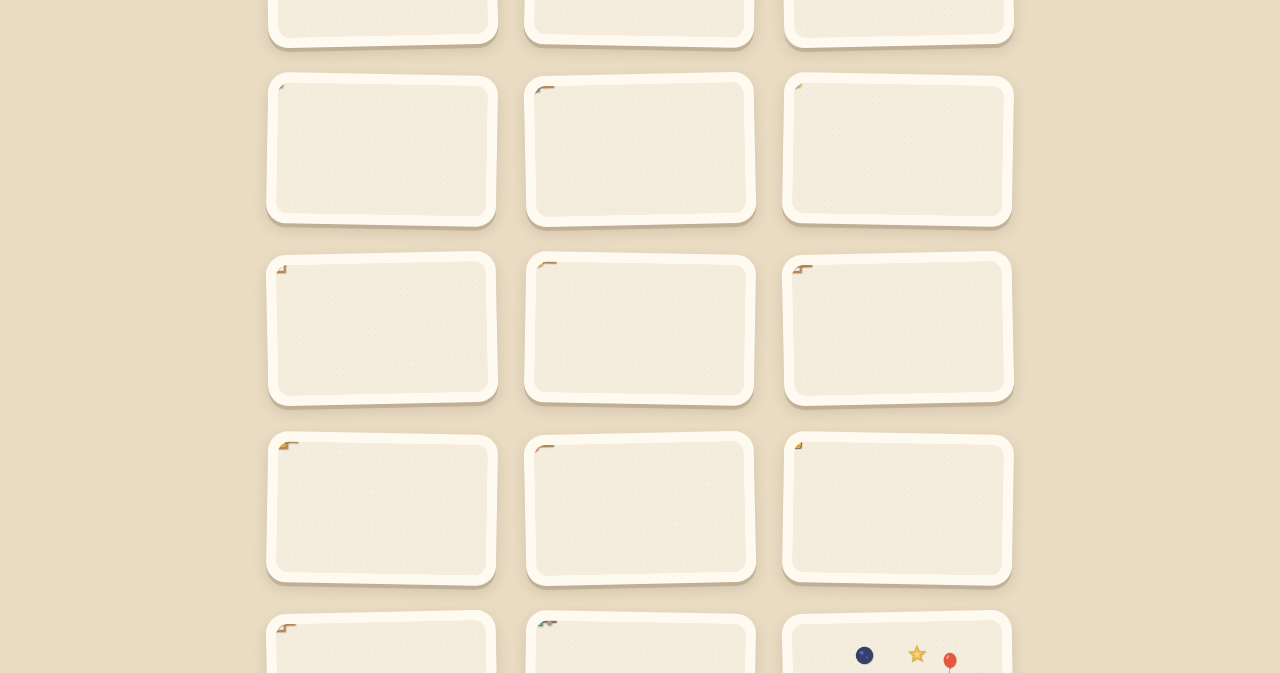
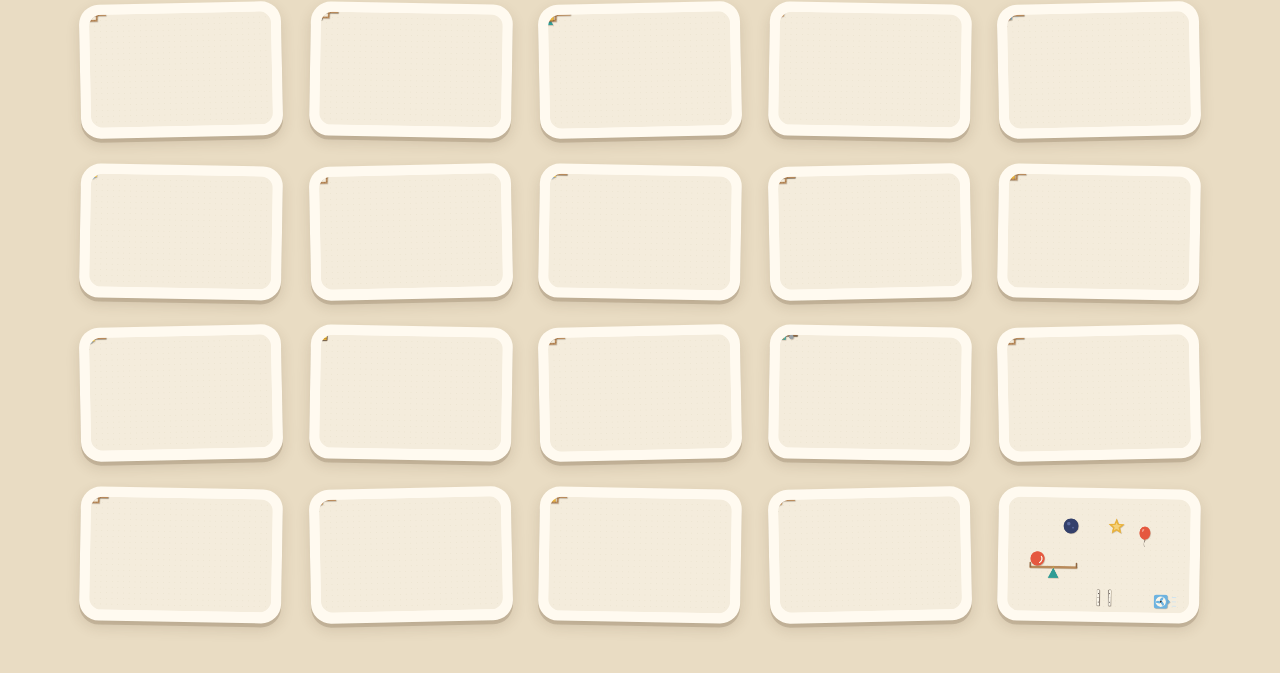
Before and after one commit to Bahafin/tinker-table, a website built with Vite: page index.html in a window 1280 px wide. Shown: the part 127-800 px from the top of the page. Built offline with nearby package versions, Linux system fonts and the light colour scheme; what planck would draw is missing.

Commit message:
Scrolling level map, a reason to pop, and five harder levels
- The level map scrolls and fits more columns, so every level is
  reachable on iPad landscape and laptops.
- Level 11: the pop now wakes the sleeping hamster, who rolls to the
  cheese (the playtester asked "why pop it?"). Pops wake any hamster.
- Levels 15-19: bank shot, pusher, safe balloon, belt and boing, big
  machine. Most need two or three parts; a new test checks that removing
  any part of a solution makes the level fail.

Co-Authored-By: Claude Opus 5.5 <noreply@anthropic.com>

```diff
--- a/src/levels/11-pop.json
+++ b/src/levels/11-pop.json
@@ -1,9 +1,10 @@
 {
   "id": "11-pop",
-  "voice": "Where will the balloon float? Put the pin in its way, and pop!",
+  "voice": "Shh, the hamster is fast asleep. A loud pop will wake him up! Put the pin where the balloon floats.",
   "goal": {
-    "type": "pop",
-    "object": "balloon1"
+    "type": "reach",
+    "object": "hamster1",
+    "target": "cheese1"
   },
   "fixed": [
     {
@@ -23,6 +24,18 @@
       "x": 5.5,
       "y": 3.5,
       "rot": -15
+    },
+    {
+      "part": "hamster",
+      "id": "hamster1",
+      "x": 9.5,
+      "y": 9.5
+    },
+    {
+      "part": "cheese",
+      "id": "cheese1",
+      "x": 15,
+      "y": 9.4
     }
   ],
   "tray": [
--- /dev/null
+++ b/src/levels/15-bank-shot.json
@@ -0,0 +1,49 @@
+{
+  "id": "15-bank-shot",
+  "voice": "The ball flies too far! Stand the spring up like a wall, so the ball bounces back into the basket.",
+  "goal": {
+    "type": "reach",
+    "object": "ball1",
+    "target": "basket1"
+  },
+  "fixed": [
+    {
+      "part": "ball",
+      "id": "ball1",
+      "x": 1,
+      "y": 1.5
+    },
+    {
+      "part": "ramp",
+      "x": 2,
+      "y": 2.5,
+      "rot": 15
+    },
+    {
+      "part": "ramp",
+      "x": 5.5,
+      "y": 4,
+      "rot": 15
+    },
+    {
+      "part": "basket",
+      "id": "basket1",
+      "x": 5.5,
+      "y": 9.4
+    }
+  ],
+  "tray": [
+    {
+      "part": "spring",
+      "count": 1
+    }
+  ],
+  "solution": [
+    {
+      "part": "spring",
+      "x": 9,
+      "y": 5,
+      "rot": 90
+    }
+  ]
+}
--- /dev/null
+++ b/src/levels/16-pusher.json
@@ -0,0 +1,55 @@
+{
+  "id": "16-pusher",
+  "voice": "The ball needs a push. Put the hamster where the other ball lands, and point him the right way!",
+  "goal": {
+    "type": "reach",
+    "object": "ball1",
+    "target": "basket1"
+  },
+  "fixed": [
+    {
+      "part": "ball",
+      "id": "ball2",
+      "x": 7,
+      "y": 1
+    },
+    {
+      "part": "ramp",
+      "x": 8,
+      "y": 5,
+      "rot": 0
+    },
+    {
+      "part": "ramp",
+      "x": 9.5,
+      "y": 3.25,
+      "rot": 0
+    },
+    {
+      "part": "ball",
+      "id": "ball1",
+      "x": 9.2,
+      "y": 4.5
+    },
+    {
+      "part": "basket",
+      "id": "basket1",
+      "x": 11,
+      "y": 9.4
+    }
+  ],
+  "tray": [
+    {
+      "part": "hamster",
+      "count": 1
+    }
+  ],
+  "solution": [
+    {
+      "part": "hamster",
+      "x": 7,
+      "y": 4,
+      "rot": 0
+    }
+  ]
+}
--- /dev/null
+++ b/src/levels/17-safe-balloon.json
@@ -0,0 +1,85 @@
+{
+  "id": "17-safe-balloon",
+  "voice": "Watch out for the pins! Make a path with the ramps, so the balloon floats safely to the star.",
+  "goal": {
+    "type": "reach",
+    "object": "balloon1",
+    "target": "star1"
+  },
+  "fixed": [
+    {
+      "part": "balloon",
+      "id": "balloon1",
+      "x": 3,
+      "y": 9.5
+    },
+    {
+      "part": "ramp",
+      "x": 4,
+      "y": 6,
+      "rot": -15
+    },
+    {
+      "part": "pin",
+      "x": 5,
+      "y": 0.5,
+      "rot": 180
+    },
+    {
+      "part": "pin",
+      "x": 6,
+      "y": 0.5,
+      "rot": 180
+    },
+    {
+      "part": "pin",
+      "x": 7,
+      "y": 0.5,
+      "rot": 180
+    },
+    {
+      "part": "pin",
+      "x": 8,
+      "y": 0.5,
+      "rot": 180
+    },
+    {
+      "part": "pin",
+      "x": 9,
+      "y": 0.5,
+      "rot": 180
+    },
+    {
+      "part": "pin",
+      "x": 10,
+      "y": 0.5,
+      "rot": 180
+    },
+    {
+      "part": "star",
+      "id": "star1",
+      "x": 12,
+      "y": 1
+    }
+  ],
+  "tray": [
+    {
+      "part": "ramp",
+      "count": 2
+    }
+  ],
+  "solution": [
+    {
+      "part": "ramp",
+      "x": 7,
+      "y": 4,
+      "rot": -15
+    },
+    {
+      "part": "ramp",
+      "x": 10,
+      "y": 2.5,
+      "rot": -15
+    }
+  ]
+}
--- /dev/null
+++ b/src/levels/18-belt-boing.json
@@ -0,0 +1,58 @@
+{
+  "id": "18-belt-boing",
+  "voice": "Use the belt to carry the ball, then the spring to bounce it up into the basket!",
+  "goal": {
+    "type": "reach",
+    "object": "ball1",
+    "target": "basket1"
+  },
+  "fixed": [
+    {
+      "part": "ball",
+      "id": "ball1",
+      "x": 2,
+      "y": 4.5
+    },
+    {
+      "part": "ramp",
+      "x": 2,
+      "y": 6,
+      "rot": 0
+    },
+    {
+      "part": "block",
+      "x": 9.5,
+      "y": 9.5
+    },
+    {
+      "part": "basket",
+      "id": "basket1",
+      "x": 9.5,
+      "y": 8.4
+    }
+  ],
+  "tray": [
+    {
+      "part": "conveyor",
+      "count": 1
+    },
+    {
+      "part": "spring",
+      "count": 1
+    }
+  ],
+  "solution": [
+    {
+      "part": "conveyor",
+      "x": 3,
+      "y": 5.5,
+      "rot": 0
+    },
+    {
+      "part": "spring",
+      "x": 5,
+      "y": 8,
+      "rot": 15
+    }
+  ]
+}
--- /dev/null
+++ b/src/levels/19-big-machine.json
@@ -0,0 +1,87 @@
+{
+  "id": "19-big-machine",
+  "voice": "A big machine! Use the belt, the fan and the ramp to get the balloon all the way to the star.",
+  "goal": {
+    "type": "reach",
+    "object": "balloon1",
+    "target": "star1"
+  },
+  "fixed": [
+    {
+      "part": "ball",
+      "id": "ball1",
+      "x": 2,
+      "y": 1
+    },
+    {
+      "part": "ramp",
+      "x": 7.5,
+      "y": 5.5,
+      "rot": 0
+    },
+    {
+      "part": "balloon",
+      "id": "balloon1",
+      "x": 7.5,
+      "y": 6.2
+    },
+    {
+      "part": "pin",
+      "x": 9.5,
+      "y": 0.5,
+      "rot": 180
+    },
+    {
+      "part": "pin",
+      "x": 10.5,
+      "y": 0.5,
+      "rot": 180
+    },
+    {
+      "part": "pin",
+      "x": 11.5,
+      "y": 0.5,
+      "rot": 180
+    },
+    {
+      "part": "star",
+      "id": "star1",
+      "x": 13,
+      "y": 1
+    }
+  ],
+  "tray": [
+    {
+      "part": "conveyor",
+      "count": 1
+    },
+    {
+      "part": "fan",
+      "count": 1
+    },
+    {
+      "part": "ramp",
+      "count": 1
+    }
+  ],
+  "solution": [
+    {
+      "part": "conveyor",
+      "x": 2.5,
+      "y": 3,
+      "rot": 0
+    },
+    {
+      "part": "fan",
+      "x": 5,
+      "y": 6,
+      "rot": 0
+    },
+    {
+      "part": "ramp",
+      "x": 11,
+      "y": 4,
+      "rot": -30
+    }
+  ]
+}
--- a/src/levels/index.ts
+++ b/src/levels/index.ts
@@ -13,9 +13,14 @@ import l11 from './11-pop.json';
 import l12 from './12-uphill.json';
 import l13 from './13-wind.json';
 import l14 from './14-lift.json';
+import l15 from './15-bank-shot.json';
+import l16 from './16-pusher.json';
+import l17 from './17-safe-balloon.json';
+import l18 from './18-belt-boing.json';
+import l19 from './19-big-machine.json';
 import { TOY_PARTS } from '../sim/parts';
 
-export const LEVELS = [l1, l2, l3, l4, l5, l6, l7, l8, l9, l10, l11, l12, l13, l14] as Level[];
+export const LEVELS = [l1, l2, l3, l4, l5, l6, l7, l8, l9, l10, l11, l12, l13, l14, l15, l16, l17, l18, l19] as Level[];
 
 export const TOY_BOX: Level = {
   id: 'toybox',
--- a/src/main.ts
+++ b/src/main.ts
@@ -193,7 +193,7 @@ function drawGoalPic(level: Level) {
   ctx.strokeStyle = PAPER.ink; ctx.lineWidth = 4; ctx.lineCap = 'round'; ctx.lineJoin = 'round';
   ctx.beginPath(); ctx.moveTo(w * 0.36, h / 2); ctx.lineTo(w * 0.6, h / 2);
   ctx.moveTo(w * 0.53, h / 2 - 9); ctx.lineTo(w * 0.61, h / 2); ctx.lineTo(w * 0.53, h / 2 + 9); ctx.stroke();
-  drawIcon(ctx, level.goal.target ? kindOf(level.goal.target) : 'pin', w * 0.8, h / 2, h * 0.9);
+  drawIcon(ctx, kindOf(level.goal.target), w * 0.8, h / 2, h * 0.9);
 }
 
 function syncButtons() {
--- a/src/parents/content.ts
+++ b/src/parents/content.ts
@@ -119,11 +119,11 @@ export const TALK: Record<string, TalkCard> = {
     tryAtHome: 'Drop different balls on the floor: a bouncy ball, a tennis ball, a ball of socks. Which bounces highest? Try dropping them on a cushion too.',
   },
   '11-pop': {
-    idea: 'To meet something, you need to guess where it\'s going. The balloon slides along the slopes and floats up, and the pin has to be in its way.',
-    before: ['Where will the balloon go first? And then?', 'Can you trace its path with your finger before we press Go?'],
-    after: ['Did the balloon go where you guessed?', 'Is there another place the pin could go?'],
-    words: ['float', 'path', 'sharp', 'pop', 'in the way'],
-    tryAtHome: 'Roll a ball slowly across the floor and ask your child to put a cup where it will stop or pass. Guessing where things will go is the game.',
+    idea: 'A loud noise can start things too: the bang of the pop wakes the hamster. To pop the balloon, you have to guess where it will float and put the pin in its way.',
+    before: ['How could we wake the hamster without touching him?', 'Where will the balloon go first? And then? Trace it with your finger.'],
+    after: ['What woke the hamster up?', 'Is there another place the pin could go?'],
+    words: ['float', 'path', 'sharp', 'pop', 'loud', 'wake'],
+    tryAtHome: 'Roll a ball slowly across the floor and ask your child to put a cup where it will pass. Guessing where things will go is the game.',
   },
   '12-uphill': {
     idea: 'Ramps help things go down, but a gentle ramp also helps something go up. The hamster can\'t climb a wall, but he can climb a slope.',
@@ -146,6 +146,41 @@ export const TALK: Record<string, TalkCard> = {
     words: ['pulley', 'rope', 'heavy', 'down', 'up', 'lift', 'stop'],
     tryAtHome: 'Hang a string over a door handle or a chair back with a small bag on each end. Put a toy in one bag and watch the other bag rise.',
   },
+  '15-bank-shot': {
+    idea: 'A ball that hits a wall bounces back the other way. A springy wall sends it back with plenty of speed, like a ball off a cushion in snooker.',
+    before: ['Where does the ball go if nothing stops it?', 'How could we make it come back towards the basket?'],
+    after: ['Which way did the ball go after it hit the spring?', 'What happened when the spring was tilted a bit?'],
+    words: ['bounce back', 'wall', 'angle', 'tilt', 'opposite way'],
+    tryAtHome: 'Roll a ball at a wall, straight on and then at a slant. Where does it come back to? Try to bounce it into a box.',
+  },
+  '16-pusher': {
+    idea: 'Something moving can push something else along. Here your child places the hamster and decides which way he faces, so he becomes the machine\'s motor.',
+    before: ['What will wake the hamster up?', 'Which way does he need to face to push the ball?'],
+    after: ['What did the hamster do to the ball?', 'What happened when he faced the other way?'],
+    words: ['push', 'motor', 'face', 'direction', 'off the edge'],
+    tryAtHome: 'Push a toy car into a lighter toy on a table. What happens to the lighter one? What if you push gently, or harder?',
+  },
+  '17-safe-balloon': {
+    idea: 'Sometimes the job is keeping something safe. One ramp is too short to get past the pins, so your child has to join two ramps into one path.',
+    before: ['What happens if the balloon floats straight up?', 'Where does the first ramp end? Where should the next one start?'],
+    after: ['Can you follow the balloon\'s path with your finger?', 'Why did we need two ramps, not one?'],
+    words: ['danger', 'safe', 'path', 'join', 'along', 'under'],
+    tryAtHome: 'Make a marble run from rolled-up card or toilet-roll tubes taped to a wall or a box. Joining the pieces so the marble doesn\'t fall out is the same puzzle.',
+  },
+  '18-belt-boing': {
+    idea: 'Two parts working as a team. The belt gets the ball moving, and the spring sends it up. Neither one can do the job alone.',
+    before: ['What does the belt do? What does the spring do?', 'Which one comes first?'],
+    after: ['What would happen with only the spring? Only the belt?', 'Where did the ball land on the spring?'],
+    words: ['team', 'first', 'then', 'carry', 'bounce', 'together'],
+    tryAtHome: 'Play "relay": your child rolls a ball to you and you throw it into a basket. Then swap jobs. Each of you does one part of the job.',
+  },
+  '19-big-machine': {
+    idea: 'The biggest machine so far, with three parts in a chain: belt, then fan, then ramp. Each step only works if the one before it does.',
+    before: ['Tell me the plan: what happens first, then next, then last?', 'Which part could we put in first?'],
+    after: ['Which step went wrong, and how did you fix it?', 'Tell me the whole story of the machine from the ball to the star.'],
+    words: ['machine', 'chain', 'step', 'plan', 'first', 'last'],
+    tryAtHome: 'Draw a crazy machine together on a big sheet of paper: a ball, a slide, a fan, a cat... Ask your child to tell you what each part does, in order.',
+  },
   toybox: {
     idea: 'Free play with every part and no goal. This is where children invent, test their own ideas and show you what they\'ve learned.',
     before: ['What would you like to make happen?', 'Can you build something that goes boing and then pop?'],
--- a/src/style.css
+++ b/src/style.css
@@ -35,7 +35,18 @@ html, body {
 .hidden { display: none !important; }
 
 /* ---------- map ---------- */
-#map { align-items: center; justify-content: center; gap: 3vh; padding-inline: 16px; }
+/* The map scrolls: there are more levels than fit on one screen. */
+#map {
+  align-items: center;
+  justify-content: flex-start;
+  gap: 3vh;
+  padding-inline: 16px;
+  padding-bottom: calc(env(safe-area-inset-bottom) + 40px);
+  overflow-y: auto;
+  -webkit-overflow-scrolling: touch;
+  touch-action: pan-y;
+}
+#map .logo { margin-top: 18px; }
 .logo {
   margin: 0;
   font-size: clamp(28px, 6vw, 56px);
@@ -46,9 +57,10 @@ html, body {
 }
 #levels {
   display: grid;
-  grid-template-columns: repeat(3, minmax(0, 230px));
+  grid-template-columns: repeat(auto-fill, minmax(190px, 1fr));
   gap: clamp(12px, 2.5vw, 28px);
-  max-width: 100%;
+  width: min(1120px, 100%);
+  flex-shrink: 0;
 }
 .card {
   position: relative;
--- a/src/ui/game.ts
+++ b/src/ui/game.ts
@@ -393,9 +393,7 @@ export class Game {
     this.mode = 'won';
     this.restoreSlow();
     sfx.chime();
-    const g = this.level.goal!;
-    const at = g.target ? this.sim!.byId(g.target)! : this.sim!.byId(g.object)!;
-    const target = at.bodies[0].getPosition();
+    const target = this.sim!.byId(this.level.goal!.target)!.bodies[0].getPosition();
     const colors = [PAPER.tomato, PAPER.mustard, PAPER.teal, PAPER.sky, PAPER.leaf];
     for (let i = 0; i < 70; i++) {
       const a = -Math.PI / 2 + (Math.random() - 0.5) * 2.2;
```
Also changed, not shown: docs/design.md (+11 -4 lines), src/sim/sim.ts (+10 -4 lines), src/sim/types.ts (+3 -6 lines), tests/levels.test.ts (+9 -0 lines).
